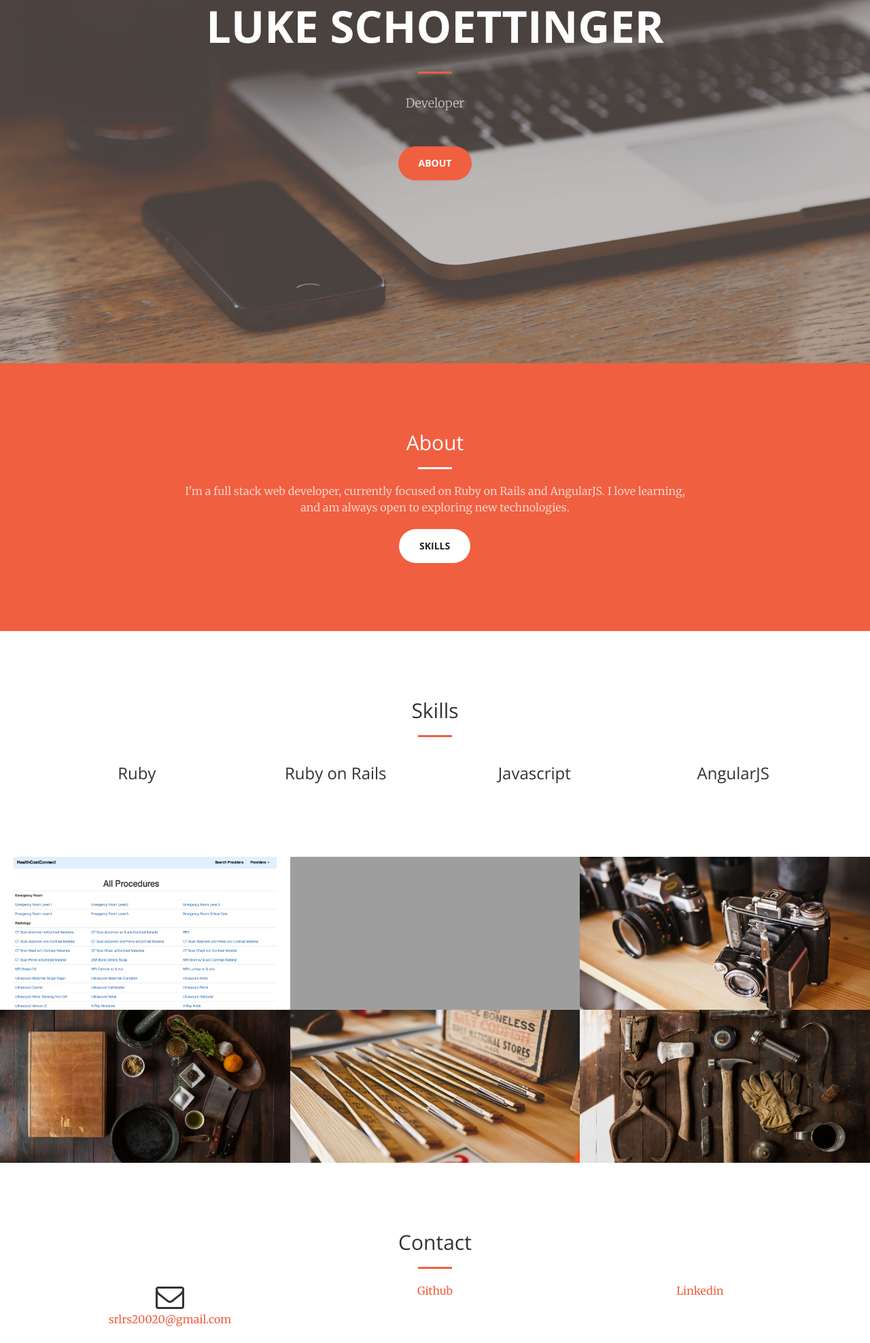
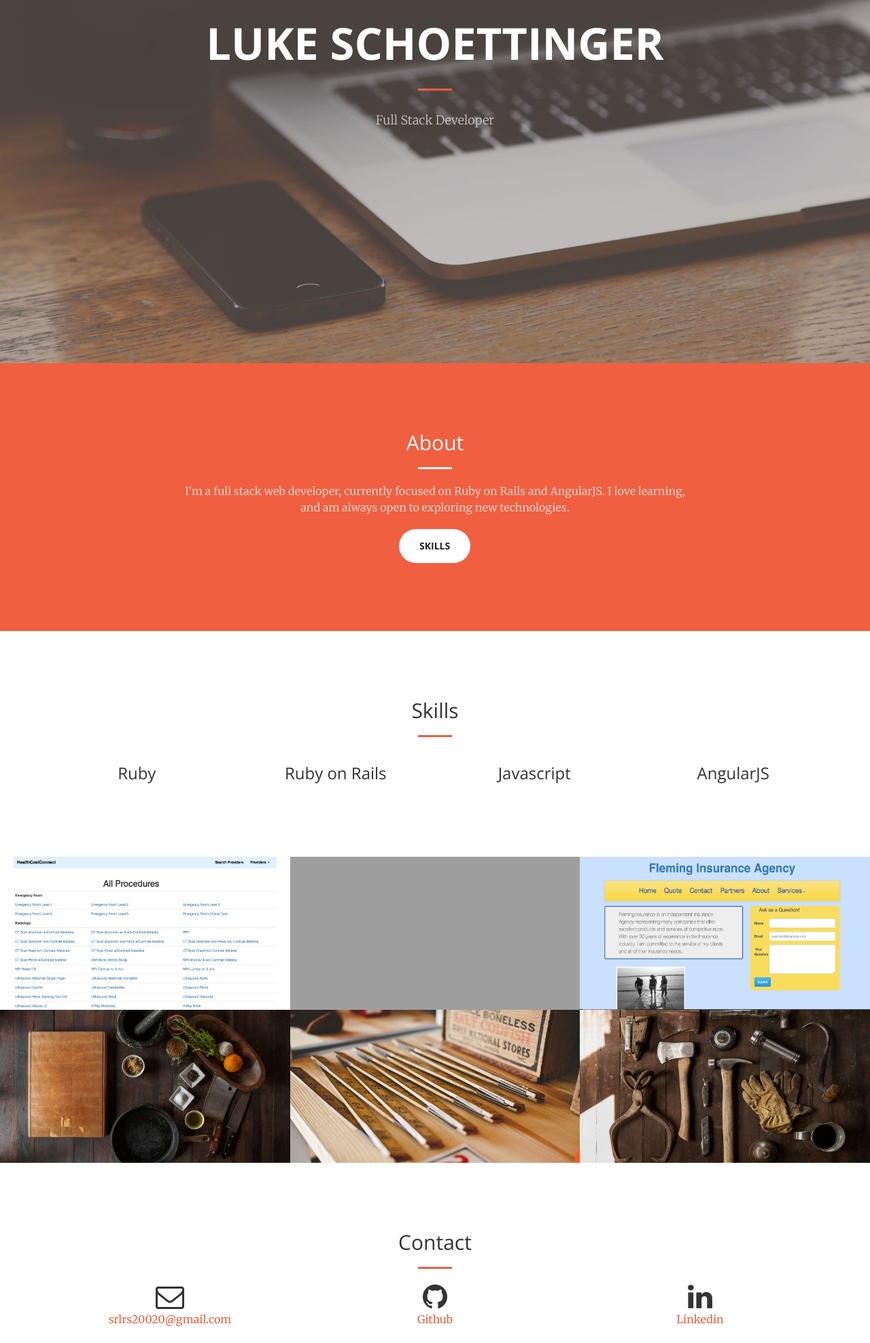
Before and after one commit to schoetlr/firsttakeonportfolio, a website: page index.html in a window 1280 px wide. Shown: the part 266-2241 px from the top of the page at 68% size. Drawn offline with nearby package versions, Linux system fonts and the light colour scheme; grey boxes are pictures that could not be loaded.

Commit message:
logos and portfolio update

```diff
--- a/index.html
+++ b/index.html
@@ -9,7 +9,7 @@
     <meta name="description" content="">
     <meta name="author" content="">
 
-    <title>Creative - Start Bootstrap Theme</title>
+    <title>Luke Schoettinger</title>
 
     <!-- Bootstrap Core CSS -->
     <link rel="stylesheet" href="css/bootstrap.min.css" type="text/css">
@@ -76,8 +76,8 @@
             <div class="header-content-inner">
                 <h1>Luke Schoettinger</h1>
                 <hr>
-                <p>Developer</p>
-                <a href="#about" class="btn btn-primary btn-xl page-scroll">About</a>
+                <p>Full Stack Developer</p>
+
             </div>
         </div>
     </header>
@@ -172,15 +172,15 @@
                     </a>
                 </div>
                 <div class="col-lg-4 col-sm-6">
-                    <a href="img/portfolio/fullsize/3.jpg" class="portfolio-box">
-                        <img src="img/portfolio/thumbnails/3.jpg" class="img-responsive portfolio-thumbnail" alt="">
+                    <a href="img/portfolio/fullsize/flemins.png" class="portfolio-box">
+                        <img src="img/portfolio/thumbnails/flemins.png" class="img-responsive portfolio-thumbnail" alt="">
                         <div class="portfolio-box-caption">
                             <div class="portfolio-box-caption-content">
                                 <div class="project-category text-faded">
-                                    Category
+                                    PHP/HTML/CSS
                                 </div>
                                 <div class="project-name">
-                                    Project Name
+                                    FlemingInsurance.net
                                 </div>
                             </div>
                         </div>
@@ -251,12 +251,12 @@
                 </div>
 
                 <div class="col-lg-4 text-center">
-                    <!-- <i class="fa fa-envelope-o fa-3x sr-contact"></i> -->
+                    <i class="fa fa-github fa-3x sr-contact" aria-hidden="true"></i>
                     <p><a href="https://github.com/schoetlr">Github</a></p>
                 </div>
 
                 <div class="col-lg-4 text-center">
-                    <!-- <i class="fa fa-envelope-o fa-3x sr-contact"></i> -->
+                    <i class="fa fa-linkedin fa-3x sr-contact" aria-hidden="true"></i>
                     <p><a href="https://www.linkedin.com/in/luke-schoettinger-a23874121?trk=nav_responsive_tab_profile_pic">Linkedin</a></p>
                 </div>
             </div>
```
Also changed, not shown: img/portfolio/fullsize/flemins.png (added), img/portfolio/thumbnails/flemins.png (added).
